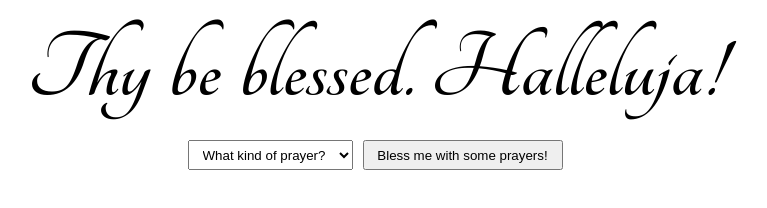
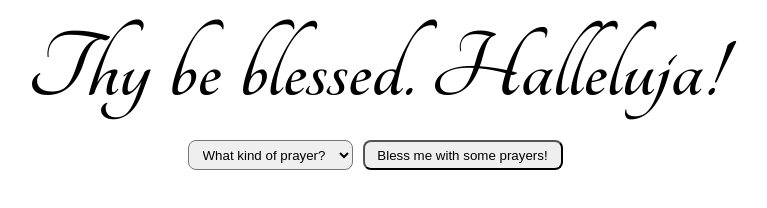
Before and after one commit to Kodehode-Stavanger/javascript-advanced-project-api-kodehodechristian, a plain HTML site: page index.html in a window 1280 px wide. Shown: the whole page, without its empty margins (265-1032 px from the left). Drawn offline with Linux system fonts and the light colour scheme.

Commit message:
Added borders

```diff
--- a/style.css
+++ b/style.css
@@ -41,14 +41,17 @@ p {
   margin-top: 20px;
   width: 580px;
   height: 904px;
+  border-radius: 8px;
 }
 
 #fetchPrayer {
   height: 30px;
   width: 200px;
+  border-radius: 8px;
 }
 
 #apiEndpointSelector {
   padding-left: 10px;
   padding-right: 10px;
+  border-radius: 8px;
 }
```
